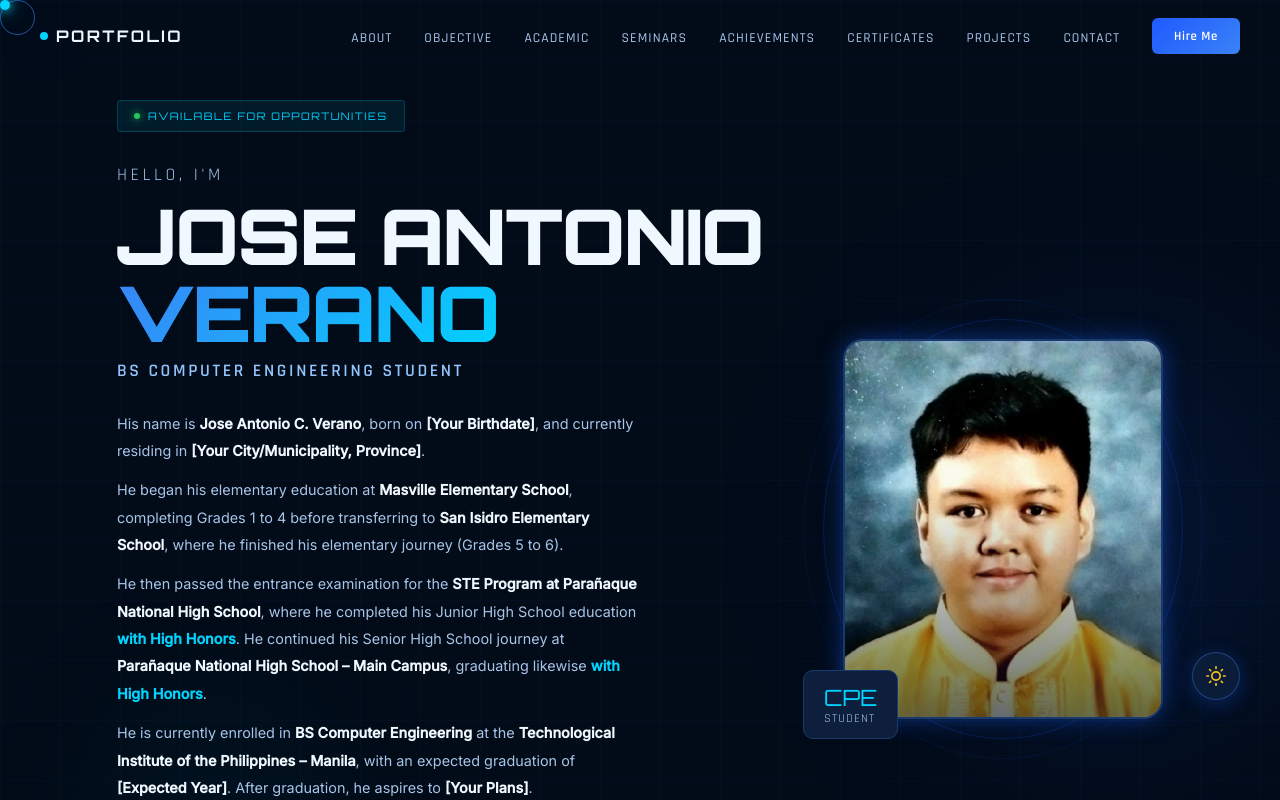
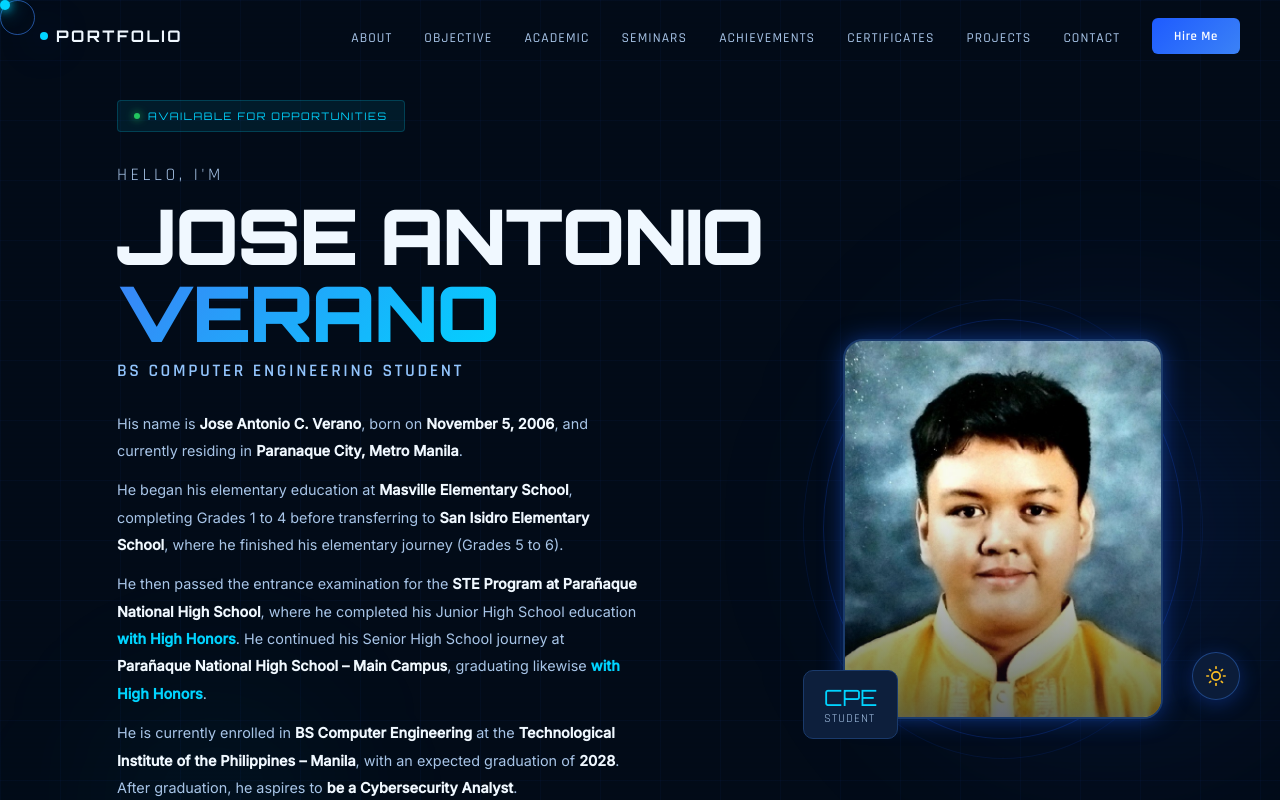
Before and after one commit to seanio777/verano-portfolio, a React (Vite) app: page / in a window 1280 px wide. Shown: the top 800 px of the page. Built offline with nearby package versions, Linux system fonts and the light colour scheme.

Commit message:
feat: update biography content in Hero component

```diff
--- a/src/components/Hero.jsx
+++ b/src/components/Hero.jsx
@@ -75,8 +75,8 @@ export default function Hero() {
           }}>
             <p style={{ marginBottom: 12 }}>
               His name is <strong style={{ color:'var(--white)' }}>Jose Antonio C. Verano</strong>, born on{' '}
-              <strong style={{ color:'var(--white)' }}>[Your Birthdate]</strong>{/* ← REPLACE */}, and currently
-              residing in <strong style={{ color:'var(--white)' }}>[Your City/Municipality, Province]</strong>.{/* ← REPLACE */}
+              <strong style={{ color:'var(--white)' }}>November 5, 2006</strong>{/* ← REPLACE */}, and currently
+              residing in <strong style={{ color:'var(--white)' }}>Paranaque City, Metro Manila</strong>.{/* ← REPLACE */}
             </p>
 
             <p style={{ marginBottom: 12 }}>
@@ -102,9 +102,9 @@ export default function Hero() {
               <strong style={{ color:'var(--white)' }}>BS Computer Engineering</strong> at the{' '}
               <strong style={{ color:'var(--white)' }}>Technological Institute of the Philippines – Manila</strong>,
               with an expected graduation of{' '}
-              <strong style={{ color:'var(--white)' }}>[Expected Year]</strong>.{/* ← REPLACE */}{' '}
+              <strong style={{ color:'var(--white)' }}>2028</strong>.{/* ← REPLACE */}{' '}
               After graduation, he aspires to{' '}
-              <strong style={{ color:'var(--white)' }}>[Your Plans]</strong>.{/* ← REPLACE */}
+              <strong style={{ color:'var(--white)' }}>be a Cybersecurity Analyst</strong>.{/* ← REPLACE */}
             </p>
           </div>
 
```
